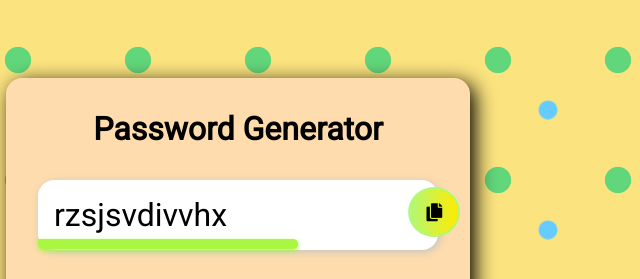
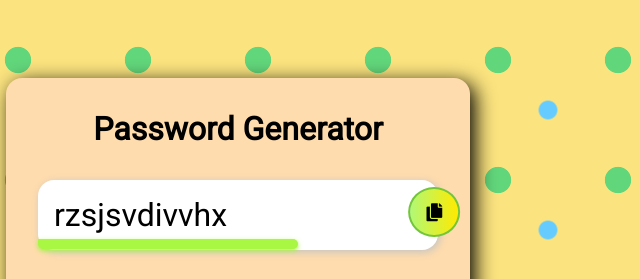
Before and after one commit to Frontmaniaac/Password-Generator, a plain HTML site: page index.html in a window 1280 px wide. Shown: the top 279 px of the page, 402-1042 px from the left. Drawn offline with Linux system fonts and the light colour scheme.

Commit message:
added color

```diff
--- a/style.scss
+++ b/style.scss
@@ -58,7 +58,7 @@ form {
         position: absolute;
         padding: 1rem;
         border-radius: 50%;
-        border: 2px solid $lightGreen;
+        border: 2px solid rgb(115, 197, 60);
         background-image: linear-gradient(90deg, $lightGreen, $lightYellow);
         font-size: 18px;
         height: 50px;
```
Also changed, not shown: style.css.
